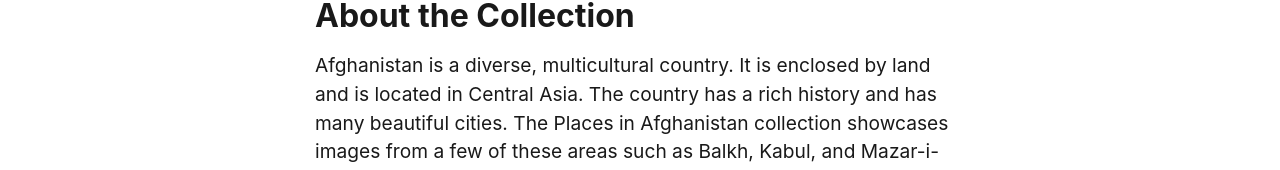
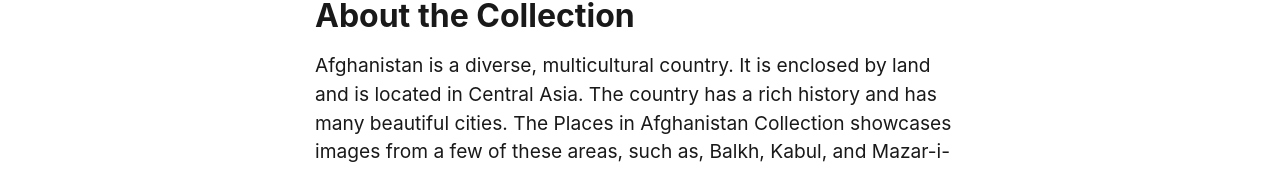
Before and after one commit to aryaftali/Afghan-Cities, a Jekyll site: the page built from pages/about.md, in a window 1280 px wide. Shown: the part 665-835 px from the top of the page. Built offline with Jekyll 4.4.1, drawn with Linux system fonts in a browser that asks for light colours; some of the changed text lies outside the part shown.

```diff
--- a/pages/about.md
+++ b/pages/about.md
@@ -14,7 +14,7 @@ credits: true
 
 ## About the Collection
 
-Afghanistan is a diverse, multicultural country. It is enclosed by land and is located in Central Asia. The country has a rich history and has many beautiful cities. The Places in Afghanistan collection showcases images from a few of these areas such as Balkh, Kabul, and Mazar-i-Sharif between the years of 2017-2018.
+Afghanistan is a diverse, multicultural country. It is enclosed by land and is located in Central Asia. The country has a rich history and has many beautiful cities. The Places in Afghanistan Collection showcases images from a few of these areas, such as, Balkh, Kabul, and Mazar-i-Sharif, between the years of 2017-2018.
 
 ![coll014kabul_field](https://user-images.githubusercontent.com/102884559/163736020-defdd5f9-2663-410b-91e4-2b0bdaff4075.jpg)
 
```
